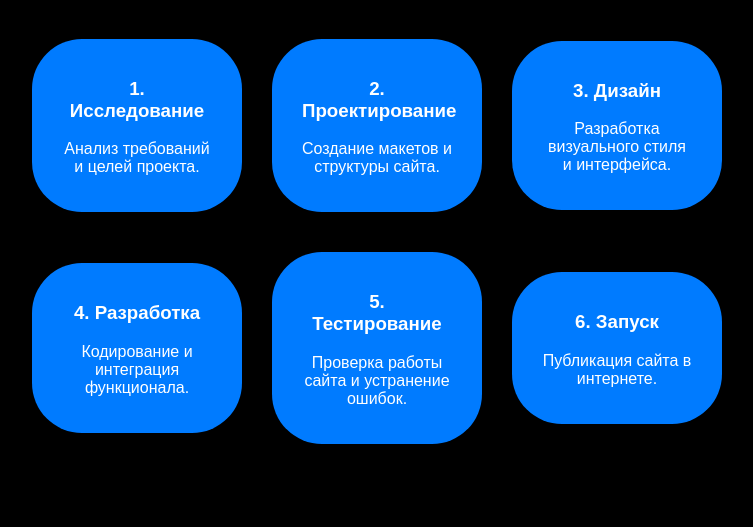
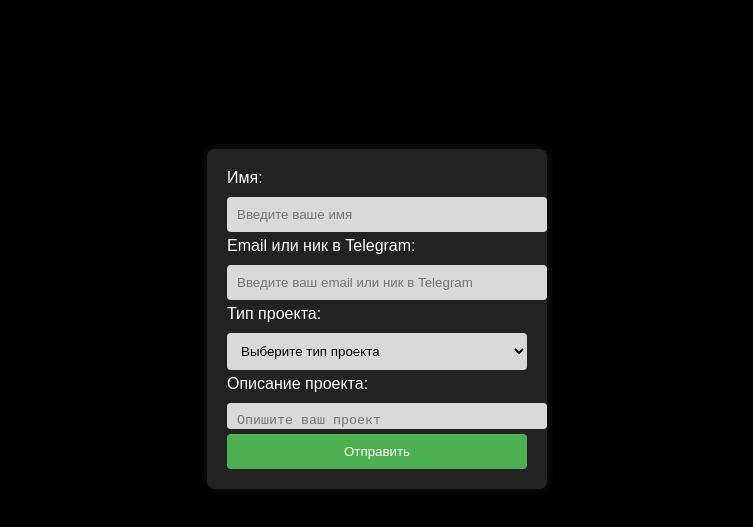
Before and after one commit to Nikolay69code/.devox, a plain HTML site: page example2.html in a window 1280 px wide. Shown: the part 81-608 px from the top of the page, without its empty margins (263-1016 px from the left). Drawn offline with Linux system fonts and the light colour scheme.

Commit message:
simple version of project

```diff
--- a/example2.html
+++ b/example2.html
@@ -3,96 +3,109 @@
 <head>
     <meta charset="UTF-8">
     <meta name="viewport" content="width=device-width, initial-scale=1.0">
-    <title>Этапы разработки сайта</title>
+    <title>Квадратная форма</title>
     <style>
         body {
+            background-color: black;
+            color: white;
             font-family: Arial, sans-serif;
-            background-color: #000;
-            margin: 0;
-            padding: 20px;
-        }
-        .stages {
-            display: flex;
-            flex-direction: column;
-            align-items: center;
-        }
-        .row {
             display: flex;
             justify-content: center;
             align-items: center;
-            position: relative;
-            margin: 20px 0;
+            height: 100vh;
+            margin: 0;
         }
-        .stage {
-            background-color: #007BFF;
+        form {
+            background-color: #222;
+            padding: 20px;
+            border-radius: 8px;
+            box-shadow: 0 0 10px rgba(255, 255, 255, 0.1);
+            width: 300px; /* Фиксированная ширина */
+            height: 300px; /* Фиксированная высота */
+            display: flex;
+            flex-direction: column; /* Вертикальное расположение элементов */
+            justify-content: space-between; /* Равномерное распределение пространства */
+        }
+        input, select, textarea {
+            width: 100%;
+            padding: 10px;
+            margin: 5px 0; /* Уменьшенные отступы */
+            border: none;
+            border-radius: 4px;
+            background-color: #D9D9D9;
+            color: black;
+        }
+        textarea {
+            resize: none; /* Запрет изменения размера текстового поля */
+        }
+        label {
+            margin-bottom: 5px;
+        }
+        button {
+            background-color: #4CAF50;
             color: white;
-            border-radius: 50px;
-            padding: 20px 30px;
-            margin: 0 15px;
-            text-align: center;
-            position: relative;
-            z-index: 1;
-            width: 150px; /* Ширина блока */
+            padding: 10px;
+            border: none;
+            border-radius: 4px;
+            cursor: pointer;
         }
-        .arrow {
-            width: 50px;
-            height: 10px;
-            background-color: #007BFF;
-            position: absolute;
-            z-index: 0;
-        }
-        .arrow::after {
-            content: '';
-            position: absolute;
-            top: -5px;
-            right: -20px;
-            border-top: 10px solid transparent;
-            border-bottom: 10px solid transparent;
-            border-left: 20px solid #007BFF; /* Цвет стрелки */
-        }
-        .arrow:first-of-type {
-            display: none; /* Скрываем первую стрелку */
+        button:hover {
+            background-color: #45a049;
         }
     </style>
 </head>
 <body>
 
-<h1>Этапы разработки сайта</h1>
+    <form id="contactForm">
+        <label for="name">Имя:</label>
+        <input type="text" id="name" name="name" placeholder="Введите ваше имя" required>
 
-<div class="stages">
-    <div class="row">
-        <div class="stage">
-            <h3>1. Исследование</h3>
-            <p>Анализ требований и целей проекта.</p>
-        </div>
-        <div class="arrow"></div>
-        <div class="stage">
-            <h3>2. Проектирование</h3>
-            <p>Создание макетов и структуры сайта.</p>
-        </div>
-        <div class="arrow"></div>
-        <div class="stage">
-            <h3>3. Дизайн</h3>
-            <p>Разработка визуального стиля и интерфейса.</p>
-        </div>
-    </div>
-    <div class="row">
-        <div class="stage">
-            <h3>4. Разработка</h3>
-            <p>Кодирование и интеграция функционала.</p>
-        </div>
-        <div class="arrow"></div>
-        <div class="stage">
-            <h3>5. Тестирование</h3>
-            <p>Проверка работы сайта и устранение ошибок.</p>
-        </div>
-        <div class="arrow"></div>
-        <div class="stage">
-            <h3>6. Запуск</h3>
-            <p>Публикация сайта в интернете.</p>
-        </div>
-    </div>
-</div>
+        <label for="contact">Email или ник в Telegram:</label>
+        <input type="text" id="contact" name="contact" placeholder="Введите ваш email или ник в Telegram" required>
+
+        <label for="project-type">Тип проекта:</label>
+        <select id="project-type" name="project-type" required>
+            <option value="" disabled selected>Выберите тип проекта</option>
+            <option value="Дизайн">Дизайн</option>
+            <option value="Сайт">Сайт</option>
+            <option value="Мобильное приложение">Мобильное приложение</option>
+            <option value="Бот">Бот</option>
+            <option value="Другое">Другое</option>
+        </select>
+
+        <label for="description">Описание проекта:</label>
+        <textarea id="description" name="description" rows="4" placeholder="Опишите ваш проект" required></textarea>
+
+        <button type="submit">Отправить</button>
+    </form>
+
+    <script>
+        document.getElementById('contactForm').addEventListener('submit', async function(event) {
+            event.preventDefault();
+
+            const formData = new FormData(this);
+            const data = Object.fromEntries(formData.entries());
+
+            try {
+                const response = await fetch('/send', {
+                    method: 'POST',
+                    headers: {
+                        'Content-Type': 'application/json',
+                    },
+                    body: JSON.stringify(data),
+                });
+
+                if (response.ok) {
+                    alert('Сообщение отправлено!');
+                } else {
+                    alert('Ошибка при отправке сообщения.');
+                }
+            } catch (error) {
+                console.error('Ошибка:', error);
+                alert('Ошибка при отправке сообщения.');
+            }
+        });
+    </script>
 
 </body>
 </html>
--- a/styles.css
+++ b/styles.css
@@ -108,23 +108,50 @@ nav a {
     padding: 20px;
     border-radius: 5px;
 }
-.form-section {
-    padding: 40px 20px;
+form {
+    margin-top: 40px;
+    background-color: #222;
+    padding: 10px;
+    margin-left: 30%;
+    width: 600px;
+    height: 550px;
+    border-radius: 8px;
+    box-shadow: 0 0 10px rgba(255, 255, 255, 0.1);
 }
-input, textarea {
+form h2{
+    text-align: center;
+    font-size: 40px;
+}
+input, select, textarea {
     width: 100%;
     padding: 10px;
-    margin-bottom: 10px;
-    border-radius: 5px;
+    padding-right:0px;
+    margin: 10px 0;
+    border:#45a049;
+    border-radius: 4px;
+    background-color: #D9D9D9;
+    color: black;
+}
+textarea {
+    resize: none;
+}
+label {
+    display: block;
+    margin-bottom: 5px;
+    font-size: 19px;
+}
+form button {
+    background-color: #4CAF50;
+    color: white;
+    padding: 10px;
     border: none;
+    border-radius: 4px;
+    cursor: pointer;
+    height: 50px;
+    width:120px;
 }
-button.submit-button {
-    background-color: #FF007F;
-    color: white;
-    border: none;
-    padding: 10px 20px;
-    border-radius: 5px;
-    cursor: pointer;
+button:hover {
+    background-color: #45a049;
 }
 .logo-img {
     max-width: 100%; /* Ограничиваем ширину изображения */
@@ -224,13 +251,19 @@ button.submit-button {
 .stage {
     background-color: #FF007F;
     color: white;
-    border-radius: 50px;
+    border-radius: 100px;
     padding: 20px 30px;
     margin: 0 15px;
     text-align: center;
     position: relative;
     z-index: 1;
     width: 150px; /* Ширина блока */
+}
+footer {
+    margin-top: 30px;
+    text-align: center;
+    padding: 10px;
+    background-color: #0C0C0C;
 }
 /* Адаптивные стили */
 @media (max-width: 600px) {
```
Also changed, not shown: index.html (+55 -12 lines).
